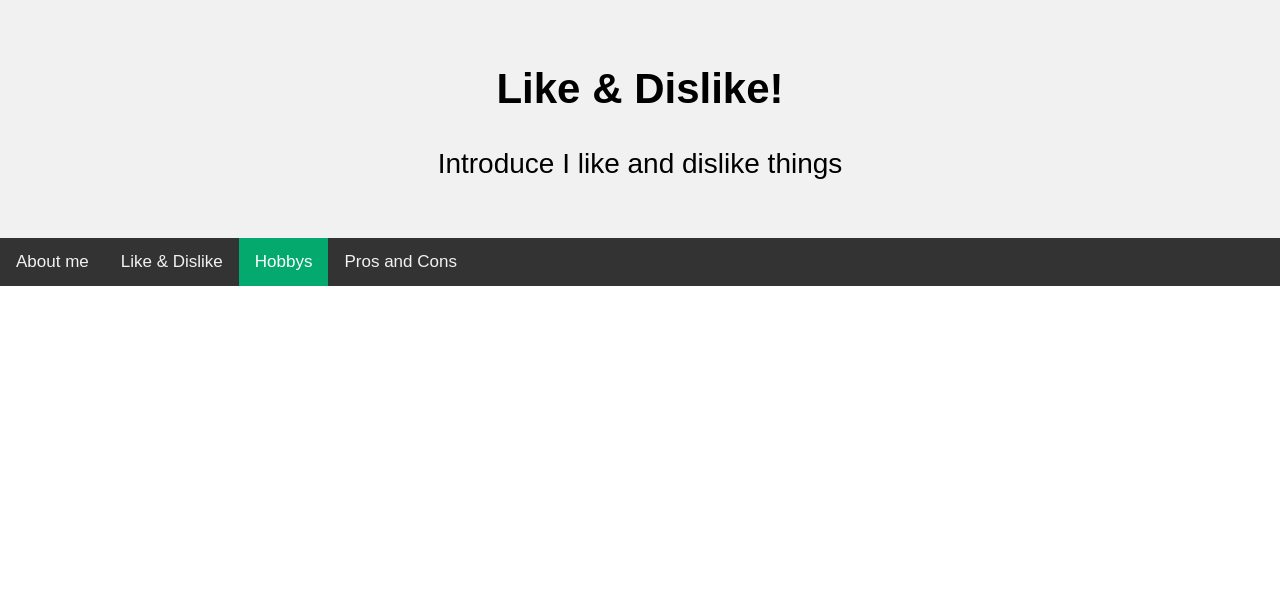
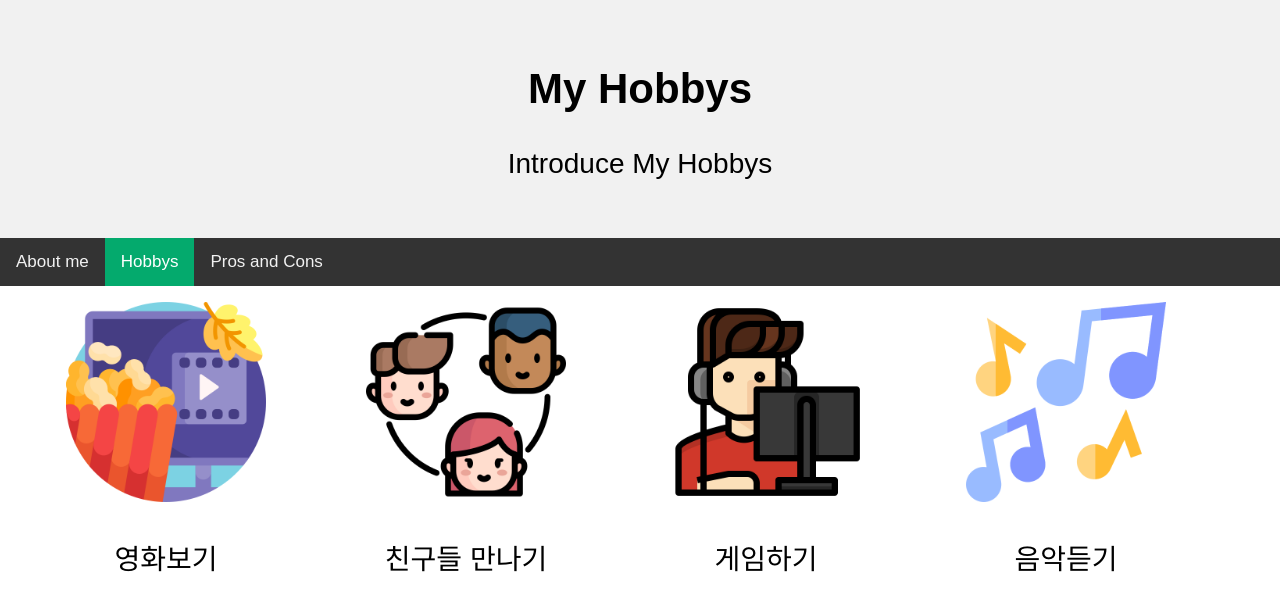
Before and after one commit to hw9402/introduceMyself_webpage, a plain HTML site: page hobbys.html in a window 1280 px wide. Drawn offline with Linux system fonts and the light colour scheme.

Commit message:
edit my hobbys

```diff
--- /dev/null
+++ b/hobbys.css
@@ -0,0 +1,25 @@
+img {
+    width: 200px;
+    width: 100%;
+    height: 200px;
+}
+
+button {
+    display: block;
+    margin: auto;
+}
+
+#align {
+    display: flex;
+}
+
+.box1 {
+    margin: auto 50px;
+    text-align: center;
+}
+
+.box2 {
+    width: 200px;
+    width: 100%;
+    line-height: 10px;
+}
--- a/hobbys.html
+++ b/hobbys.html
@@ -4,24 +4,40 @@
         <meta charset="UTF-8">
         <meta name="viewport" content="width=device-width, initial-scale=1">
         <link rel="stylesheet" href="index.css">
+        <link rel="stylesheet" href="hobbys.css">
         <title>My page</title>
     </head>
     <body>
         <div class="header">
-            <h2>Like & Dislike!</h2>
-            <p>Introduce I like and dislike things</p>
+            <h2>My Hobbys</h2>
+            <p>Introduce My Hobbys</p>
         </div>
 
         <div id="navbar">
             <a href="index.html">About me</a>
-            <a href="LnD.html">Like & Dislike</a>
             <a class="active" href="hobbys.html">Hobbys</a>
             <a href="PnC.html">Pros and Cons</a>
         </div>
 
-        <div class="content">
-
+        <div class="content" id="align">
+            <div class="box1">
+                <img src="images/movie.png">
+                <p>영화보기</p>
+            </div>
+            <div class="box1">
+                <img src="images/meet_friends.png">
+                <p>친구들 만나기</p>
+            </div>
+            <div class="box1">
+                <img src="images/play_game.png">
+                <p>게임하기</p>
+            </div>
+            <div class="box1">
+                <img src="images/listening_music.png">
+                <p>음악듣기</p>
+            </div>
         </div>
         <script src="index.js"></script>
+        <script src="detail.js"></script>
     </body>
 </html>
```
Also changed, not shown: PnC.html (+3 -7 lines), images/listening_music.png (added), images/meet_friends.png (added), images/movie.png (added), images/play_game.png (added).
